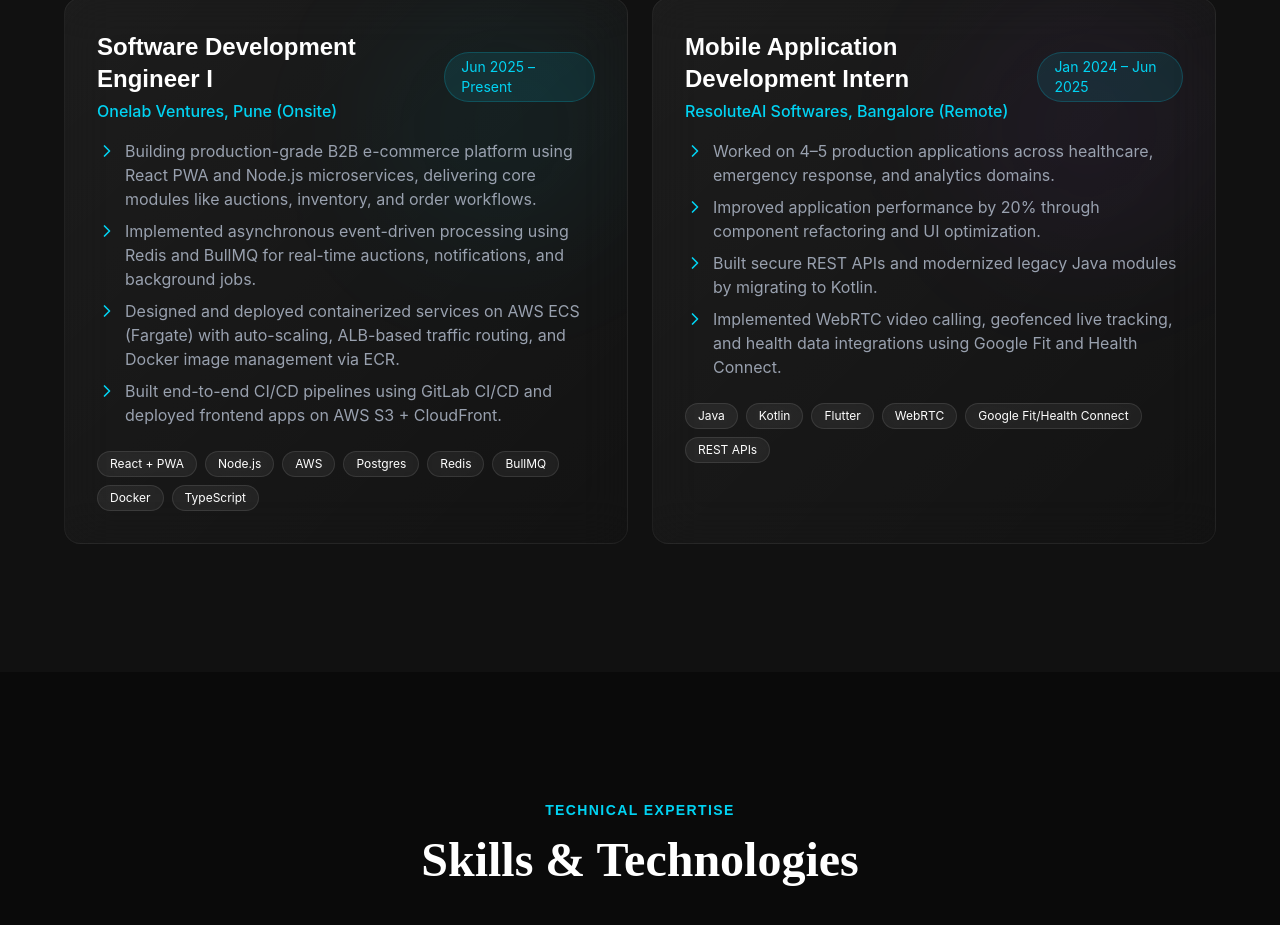
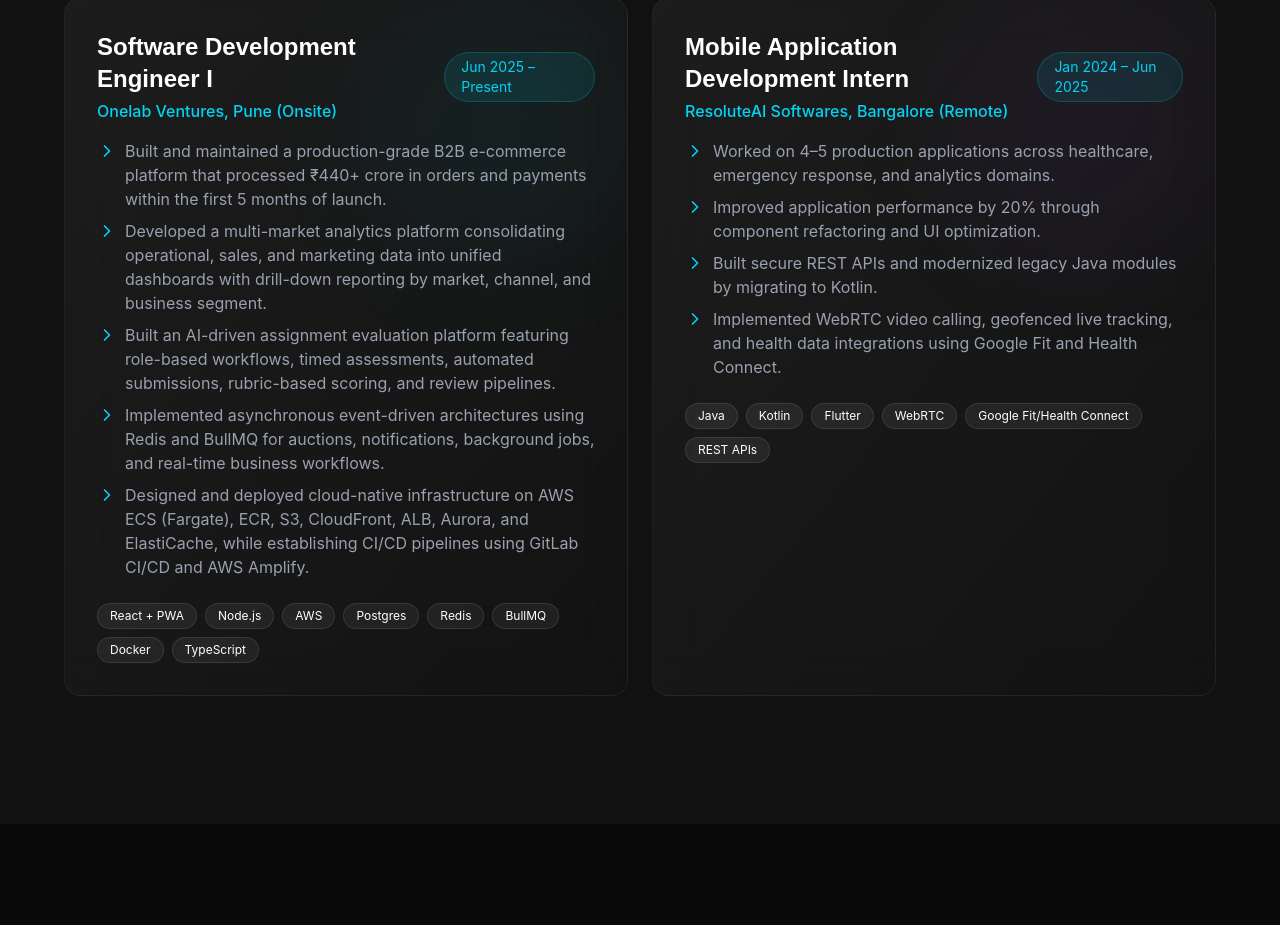
Before and after one commit to ShubhamRaut280/Portfolio, a React (Vite) app: page / in a window 1280 px wide. Shown: the part 1894-2819 px from the top of the page. Built offline with nearby package versions, Linux system fonts and the light colour scheme.

Commit message:
Updated resume pdf

```diff
--- a/src/components/Experience.tsx
+++ b/src/components/Experience.tsx
@@ -60,10 +60,11 @@
       location: "Pune (Onsite)",
       period: "Jun 2025 – Present",
       points: [
-        "Building production-grade B2B e-commerce platform using React PWA and Node.js microservices, delivering core modules like auctions, inventory, and order workflows.",
-        "Implemented asynchronous event-driven processing using Redis and BullMQ for real-time auctions, notifications, and background jobs.",
-        "Designed and deployed containerized services on AWS ECS (Fargate) with auto-scaling, ALB-based traffic routing, and Docker image management via ECR.",
-        "Built end-to-end CI/CD pipelines using GitLab CI/CD and deployed frontend apps on AWS S3 + CloudFront."
+        "Built and maintained a production-grade B2B e-commerce platform that processed ₹440+ crore in orders and payments within the first 5 months of launch.",
+        "Developed a multi-market analytics platform consolidating operational, sales, and marketing data into unified dashboards with drill-down reporting by market, channel, and business segment.",
+        "Built an AI-driven assignment evaluation platform featuring role-based workflows, timed assessments, automated submissions, rubric-based scoring, and review pipelines.",
+        "Implemented asynchronous event-driven architectures using Redis and BullMQ for auctions, notifications, background jobs, and real-time business workflows.",
+        "Designed and deployed cloud-native infrastructure on AWS ECS (Fargate), ECR, S3, CloudFront, ALB, Aurora, and ElastiCache, while establishing CI/CD pipelines using GitLab CI/CD and AWS Amplify."
       ],
       tags: ["React + PWA", "Node.js", "AWS", "Postgres", "Redis", "BullMQ", "Docker", "TypeScript"],
       color: "bg-cyan-400/5 group-hover:bg-cyan-400/10"
```
Also changed, not shown: 2 other files (tests, documents, lock files or other folders).
